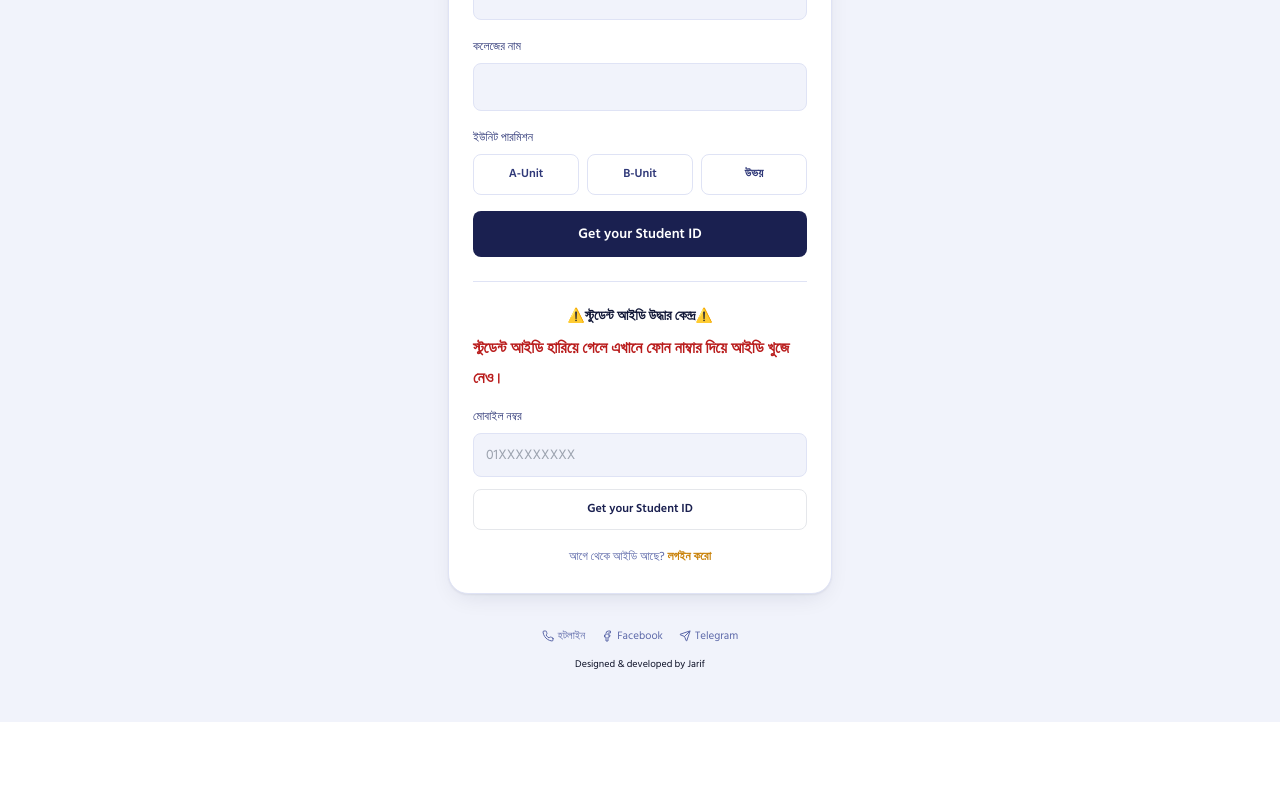
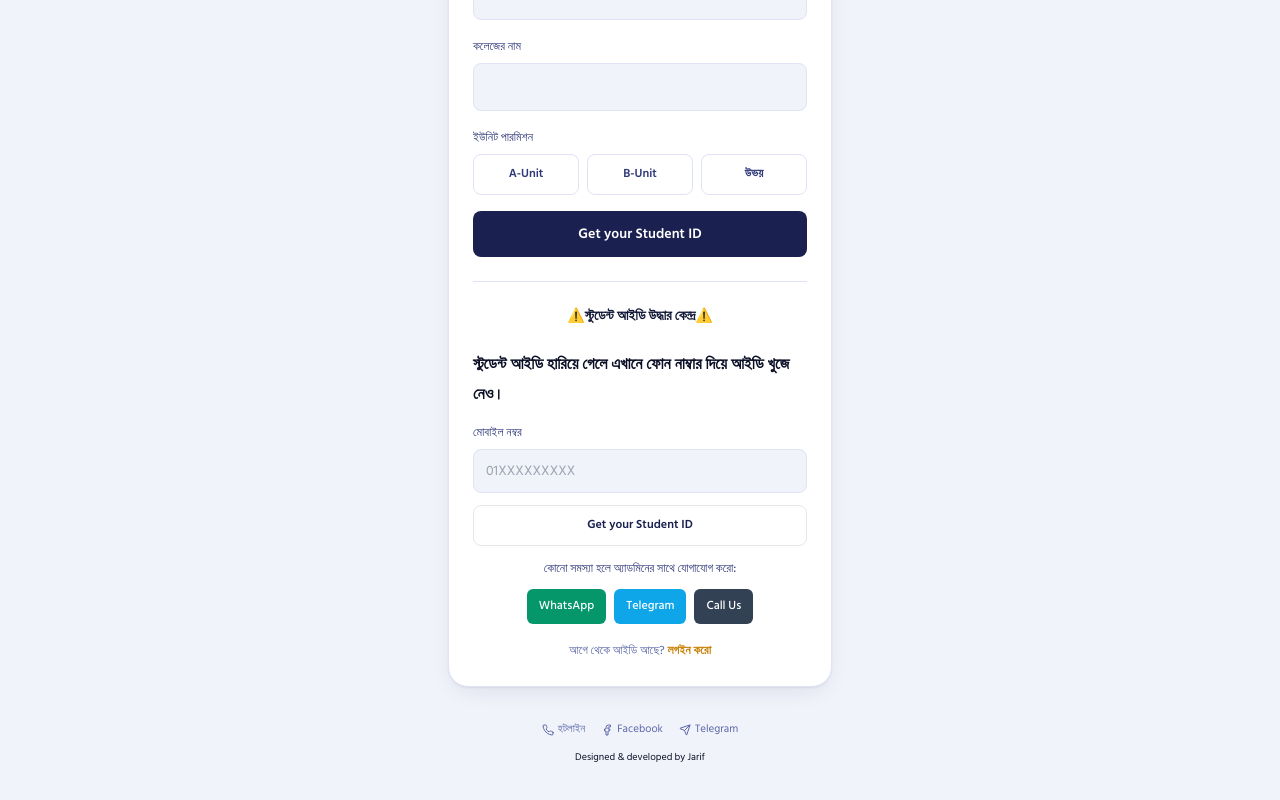
Before and after one commit to dreamersacademia/sust-admission-prep, a Next.js app: page /register in a window 1280 px wide. Shown: the part 548-1348 px from the top of the page. Before the commit the page ends 1270 px from the top, so only its background shows below. Built offline with nearby package versions, Linux system fonts and the light colour scheme.

Commit message:
admin contact

```diff
--- a/app/register/page.jsx
+++ b/app/register/page.jsx
@@ -266,7 +266,7 @@ function handleGoogleFormLookup(e) {
           <h2 className="text-center font-display text-sm font-semibold text-ink-900 dark:text-white">
             ⚠️স্টুডেন্ট আইডি উদ্ধার কেন্দ্র⚠️
           </h2>
-           <p className="mt-1 font-bold text-red-700 dark:text-red-600"> স্টুডেন্ট আইডি হারিয়ে গেলে এখানে ফোন নাম্বার দিয়ে আইডি খুজে নেও। </p>
+           <p className="mt-5 font-bold text-merigold-700 dark:text-merigold-600"> স্টুডেন্ট আইডি হারিয়ে গেলে এখানে ফোন নাম্বার দিয়ে আইডি খুজে নেও।</p>
           <form onSubmit={handleGoogleFormLookup} className="mt-3 space-y-3">
             <label className="block">
               <span className="mb-1 block text-xs font-medium text-ink-600 dark:text-ink-100">
@@ -299,7 +299,41 @@ function handleGoogleFormLookup(e) {
             </button>
           </form>
         </div>
+{/* অ্যাডমিন কন্টাক্ট সেকশন */}
+<div className="mt-3 text-center">
+  <p className="text-xs text-ink-600 dark:text-ink-400 mb-2 font-medium">
+    কোনো সমস্যা হলে অ্যাডমিনের সাথে যোগাযোগ করো:
+  </p>
+  <div className="flex items-center justify-center gap-2 text-xs flex-wrap">
+    {/* WhatsApp Link */}
+    <a
+      href="https://wa.me/+8801572906297"
+      target="_blank"
+      rel="noopener noreferrer"
+      className="px-3 py-1.5 rounded-md bg-emerald-600 hover:bg-emerald-700 text-white font-medium inline-flex items-center gap-1 transition"
+    >
+      WhatsApp
+    </a>
 
+    {/* Telegram Link */}
+    <a
+      href="https://t.me/j619966"
+      target="_blank"
+      rel="noopener noreferrer"
+      className="px-3 py-1.5 rounded-md bg-sky-500 hover:bg-sky-600 text-white font-medium inline-flex items-center gap-1 transition"
+    >
+      Telegram
+    </a>
+
+    {/* Call Link */}
+    <a
+      href="tel:01572906297"
+      className="px-3 py-1.5 rounded-md bg-slate-700 hover:bg-slate-800 text-white font-medium inline-flex items-center gap-1 transition"
+    >
+      Call Us
+    </a>
+  </div>
+</div>
         <p className="mt-4 text-center text-xs text-ink-400" lang="bn">
           আগে থেকে আইডি আছে?{" "}
           <a href="/login" className="font-semibold text-marigold-600 dark:text-marigold-400">লগইন করো</a>
```
